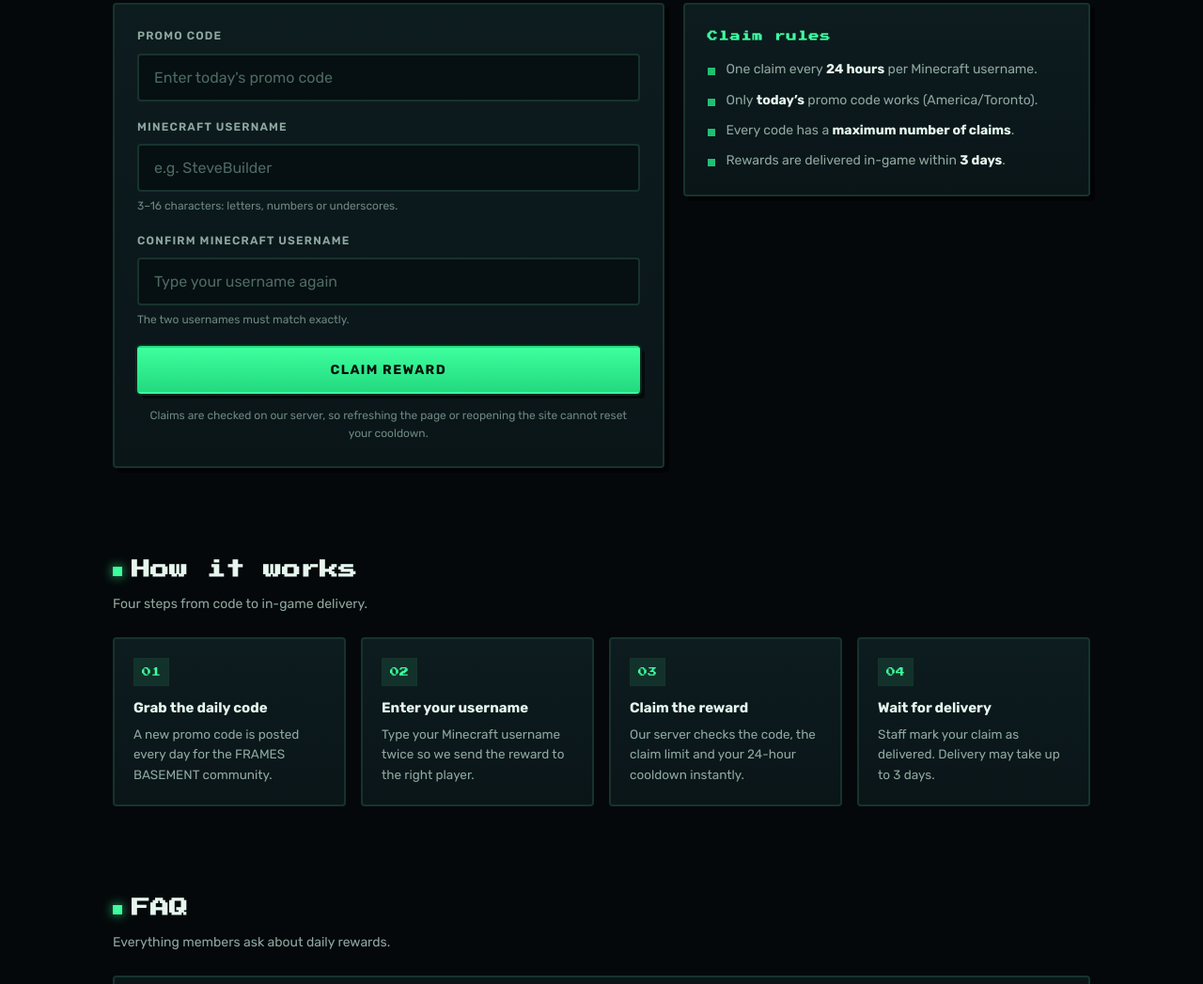
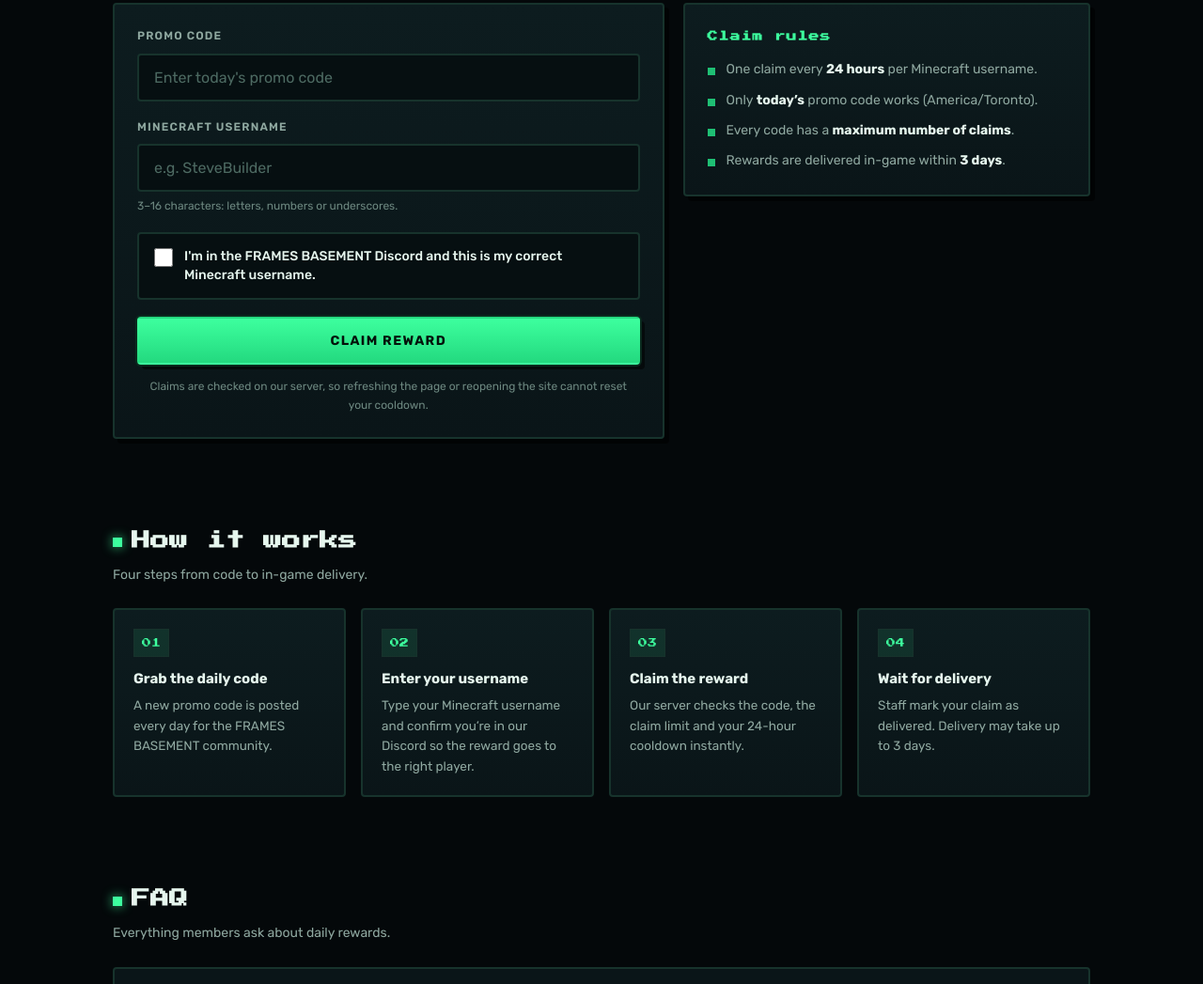
Before and after one commit to enjoygaming412-hash/frames_promo_codes, a website: page public/index.html in a window 1280 px wide. Shown: the part 1024-2071 px from the top of the page at 94% size. Drawn offline with Linux system fonts and the light colour scheme; no server answers.

Commit message:
AppJet agent update (3 files)
- Edit public/index.html
- Edit public/app.js
- Edit public/styles.css

```diff
--- a/public/app.js
+++ b/public/app.js
@@ -5,7 +5,7 @@
   var form = document.getElementById('claim-form');
   var codeInput = document.getElementById('code');
   var userInput = document.getElementById('username');
-  var confirmInput = document.getElementById('confirm');
+  var agreeInput = document.getElementById('discord-confirm');
   var submitButton = document.getElementById('claim-button');
   var resultBox = document.getElementById('claim-result');
   var statReward = document.getElementById('stat-reward');
@@ -157,7 +157,6 @@
     var problems = [];
     var code = codeInput.value.trim();
     var username = userInput.value.trim();
-    var confirm = confirmInput.value.trim();
 
     setFieldError(codeInput, !code);
     if (!code) problems.push({ input: codeInput, message: 'Enter the promo code from today’s announcement.' });
@@ -171,10 +170,13 @@
       });
     }
 
-    var badConfirm = confirm.length === 0 || confirm.toLowerCase() !== username.toLowerCase();
-    setFieldError(confirmInput, badConfirm);
-    if (badConfirm) {
-      problems.push({ input: confirmInput, message: 'The two Minecraft usernames must match exactly.' });
+    var badAgree = !agreeInput.checked;
+    setFieldError(agreeInput, badAgree);
+    if (badAgree) {
+      problems.push({
+        input: agreeInput,
+        message: 'Tick the box to confirm you are in our Discord and this is your correct Minecraft username.',
+      });
     }
 
     return problems;
@@ -200,7 +202,8 @@
       body: JSON.stringify({
         code: codeInput.value.trim(),
         username: userInput.value.trim(),
-        confirmUsername: confirmInput.value.trim(),
+        // The checkbox asserts the username is correct, so it is sent as the server's confirmation value.
+        confirmUsername: userInput.value.trim(),
       }),
     })
       .then(function (response) {
@@ -282,7 +285,7 @@
 
   form.addEventListener('submit', handleSubmit);
 
-  [codeInput, userInput, confirmInput].forEach(function (input) {
+  [codeInput, userInput, agreeInput].forEach(function (input) {
     input.addEventListener('input', function () {
       setFieldError(input, false);
     });
--- a/public/index.html
+++ b/public/index.html
@@ -140,21 +140,11 @@
                 <span class="field-hint">3–16 characters: letters, numbers or underscores.</span>
               </div>
 
-              <div class="field">
-                <label for="confirm">Confirm Minecraft username</label>
-                <input
-                  id="confirm"
-                  name="confirmUsername"
-                  type="text"
-                  autocomplete="off"
-                  autocapitalize="off"
-                  spellcheck="false"
-                  placeholder="Type your username again"
-                  minlength="3"
-                  maxlength="16"
-                  required
-                />
-                <span class="field-hint">The two usernames must match exactly.</span>
+              <div class="field field-check">
+                <label class="check" for="discord-confirm">
+                  <input id="discord-confirm" name="confirmed" type="checkbox" required />
+                  <span class="check-text">I'm in the FRAMES BASEMENT Discord and this is my correct Minecraft username.</span>
+                </label>
               </div>
 
               <button class="btn btn-primary btn-block" id="claim-button" type="submit">CLAIM REWARD</button>
@@ -197,7 +187,7 @@
             <article class="step">
               <span class="step-num">02</span>
               <h3>Enter your username</h3>
-              <p>Type your Minecraft username twice so we send the reward to the right player.</p>
+              <p>Type your Minecraft username and confirm you&rsquo;re in our Discord so the reward goes to the right player.</p>
             </article>
             <article class="step">
               <span class="step-num">03</span>
--- a/public/styles.css
+++ b/public/styles.css
@@ -531,6 +531,61 @@ h3 {
 }
 
 .field input[aria-invalid="true"] {
+  border-color: var(--danger);
+  box-shadow: 0 0 0 3px rgba(255, 95, 109, 0.14);
+}
+
+.field-check {
+  margin-bottom: 18px;
+}
+
+.field .check {
+  display: flex;
+  gap: 12px;
+  align-items: flex-start;
+  margin-bottom: 0;
+  padding: 14px 16px;
+  font-size: 14px;
+  font-weight: 500;
+  letter-spacing: 0;
+  text-transform: none;
+  color: var(--text);
+  background: #060f11;
+  border: 2px solid var(--line);
+  border-radius: var(--radius);
+  cursor: pointer;
+  transition: border-color 0.15s ease, box-shadow 0.15s ease;
+}
+
+.field .check:hover {
+  border-color: #1f3a34;
+}
+
+.field .check input[type="checkbox"] {
+  flex: 0 0 auto;
+  width: 20px;
+  height: 20px;
+  margin: 1px 0 0;
+  padding: 0;
+  accent-color: var(--neon);
+  cursor: pointer;
+}
+
+.field .check input[type="checkbox"]:focus-visible {
+  outline: 2px solid var(--neon);
+  outline-offset: 2px;
+}
+
+.field .check .check-text {
+  line-height: 1.45;
+}
+
+.field .check:has(input:checked) {
+  border-color: var(--neon);
+  box-shadow: 0 0 0 3px rgba(61, 255, 158, 0.12);
+}
+
+.field .check:has(input[aria-invalid="true"]) {
   border-color: var(--danger);
   box-shadow: 0 0 0 3px rgba(255, 95, 109, 0.14);
 }
```
